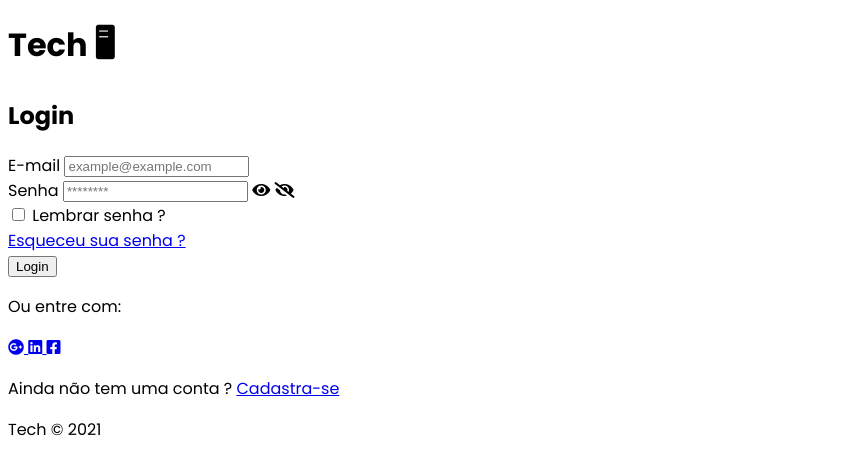
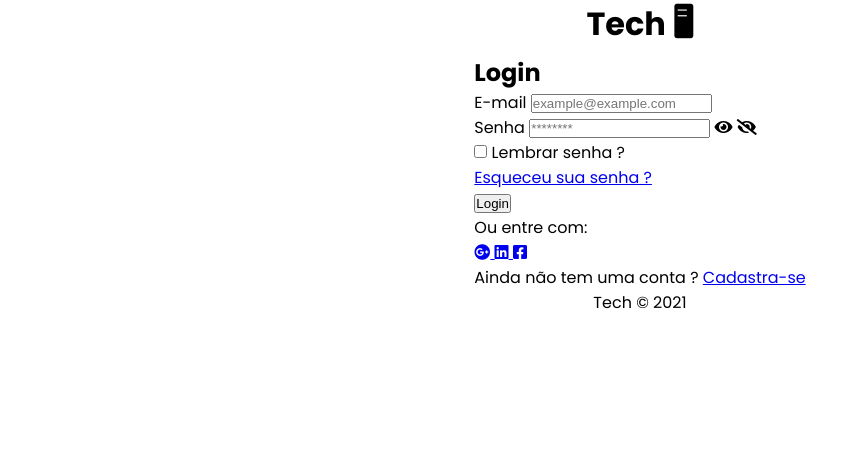
Before and after one commit to IzabellaLoyse/tech-formulario-login, a plain HTML site: page index.html in a window 1280 px wide. Shown: the whole page, without its empty margins (0-860 px from the left). Drawn offline with Linux system fonts and the light colour scheme.

Commit message:
:lipstick: Adicionado o Reset da página

```diff
--- a/css/style.css
+++ b/css/style.css
@@ -1,4 +1,19 @@
+/* ===========================================================================
+  #RESET
+============================================================================*/
+
+* {
+  margin: 0;
+  padding: 0;
+  box-sizing: border-box;
+}
+
 
 body {
+  height: 100%;
   font-family: 'Poppins', sans-serif;
+  display: flex;
+  flex-direction: column;
+  justify-content: center;
+  align-items: center;
 }
```
